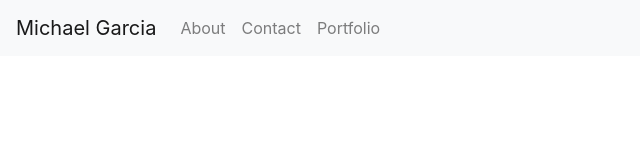
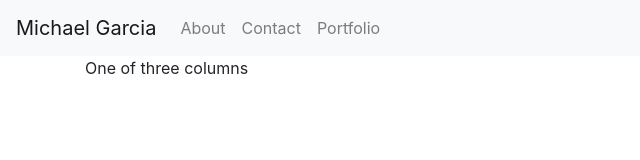
Before and after one commit to michael6arcia/Bootstrap-Portfolio, a plain HTML site: page contact.html in a window 1280 px wide. Shown: the whole page, without its empty margins (0-640 px from the left). Drawn offline with nearby package versions, Linux system fonts and the light colour scheme.

Commit message:
container added

```diff
--- a/contact.html
+++ b/contact.html
@@ -32,7 +32,13 @@
             </ul>
         </div>
     </nav>
-
+    <div class="container">
+        <div class="row">
+            <div class="col-md">
+                One of three columns
+            </div>
+        </div>
+    </div>
 </body>
 <script src="https://code.jquery.com/jquery-3.3.1.slim.min.js"
     integrity="sha384-q8i/X+965DzO0rT7abK41JStQIAqVgRVzpbzo5smXKp4YfRvH+8abtTE1Pi6jizo"
```
Also changed, not shown: index.html (+7 -1 lines), portfolio.html (+7 -1 lines).
